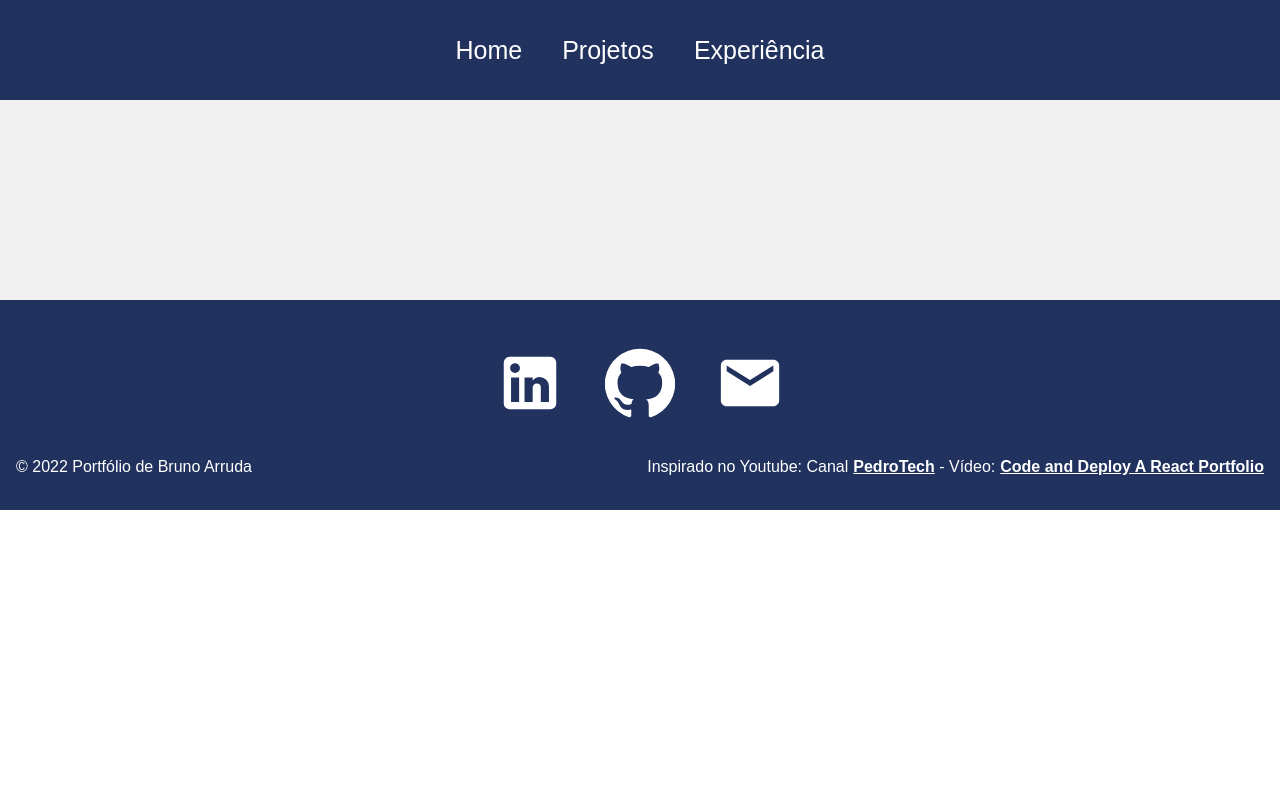
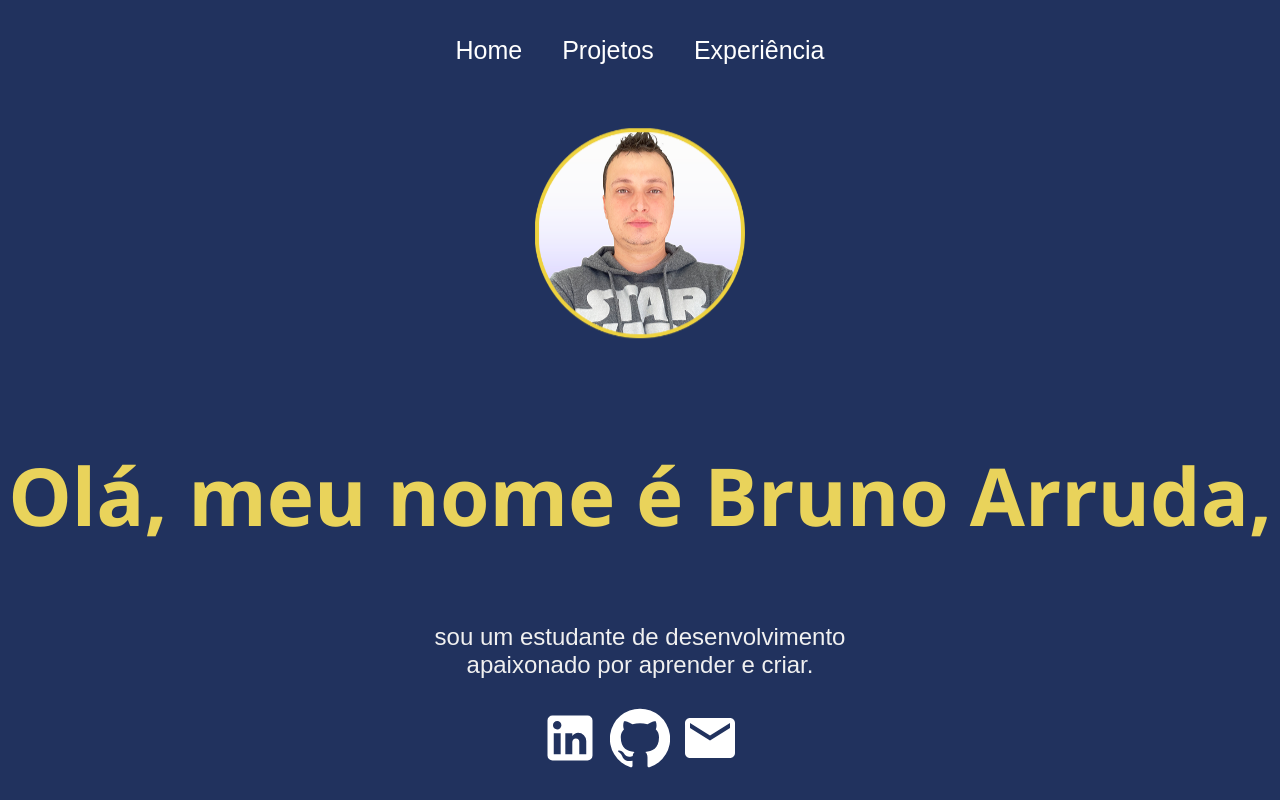
Before and after one commit to bruno-arruda-dev/Bruno-Arruda, a React (Create React App) app: page /Home in a window 1280 px wide. Shown: the top 800 px of the page. Built offline with nearby package versions, Linux system fonts and the light colour scheme.

Commit message:
Teste de HomePage

```diff
--- a/package.json
+++ b/package.json
@@ -1,5 +1,5 @@
 {
-  "homepage": "https://brunoarrm.github.io/Bruno-Arruda",
+  "homepage": "https://brunoarrm.github.io/Bruno-Arruda/Home",
   "name": "bruno-arruda",
   "version": "0.1.0",
   "private": true,
--- a/src/App.js
+++ b/src/App.js
@@ -14,6 +14,7 @@ function App() {
         <Navbar />
         <Routes>
           <Route exact path="/" element={<Home />} />
+          <Route exact path="/Home" element={<Home />} />
           <Route path="/projetos" element={<Projetos />} />
           <Route path="/projetos/:id" element={<ProjetoDisplay />} />
           <Route path="/experiencia" element={<Experiencia />} />
--- a/src/pages/Experiencia.js
+++ b/src/pages/Experiencia.js
@@ -57,7 +57,7 @@ function Experiencia() {
 
         <VerticalTimelineElement
           className="vertical-timeline-element--work"
-          date="2020 - present"
+          date="2021 - Atual"
           iconStyle={{ background: "#e9d35b", color: "#fff" }}
           icon={<WorkIcon />}
         >
--- a/src/styles/Home.css
+++ b/src/styles/Home.css
@@ -22,7 +22,7 @@
   height: calc(100vh - 100px);
   display: flex;
   flex-direction: column;
-  justify-content: center;
+  justify-content: space-around;
   align-items: center;
   text-align: center;
   background-color: #21325e;
@@ -43,14 +43,15 @@
 
 .about h2 {
   font-family: "Segoe UI", Tahoma, Geneva, Verdana, sans-serif;
-  font-size: 80px;
+  font-size: 5rem;
   color: #e9d35b;
   height: 50px;
+  /* margin-bottom: 10px; */
 }
 
 .about .prompt {
   width: 40%;
-  font-size: 30px;
+  font-size: 1.5rem;
 }
 .prompt svg {
   font-size: 60px;
--- a/src/styles/ProjectDisplay.css
+++ b/src/styles/ProjectDisplay.css
@@ -17,7 +17,7 @@
 .project h1 {
   margin-top: 100px;
   color: #3e497a;
-  font-size: 35px;
+  font-size: 2rem;
 }
 .project img {
   width: 90%;
@@ -58,3 +58,9 @@
   border-radius: 50px;
   animation: none;
 }
+
+@media (max-width: 690px) {
+  .descricao p {
+    font-size: 1.5rem;
+  }
+}
```
